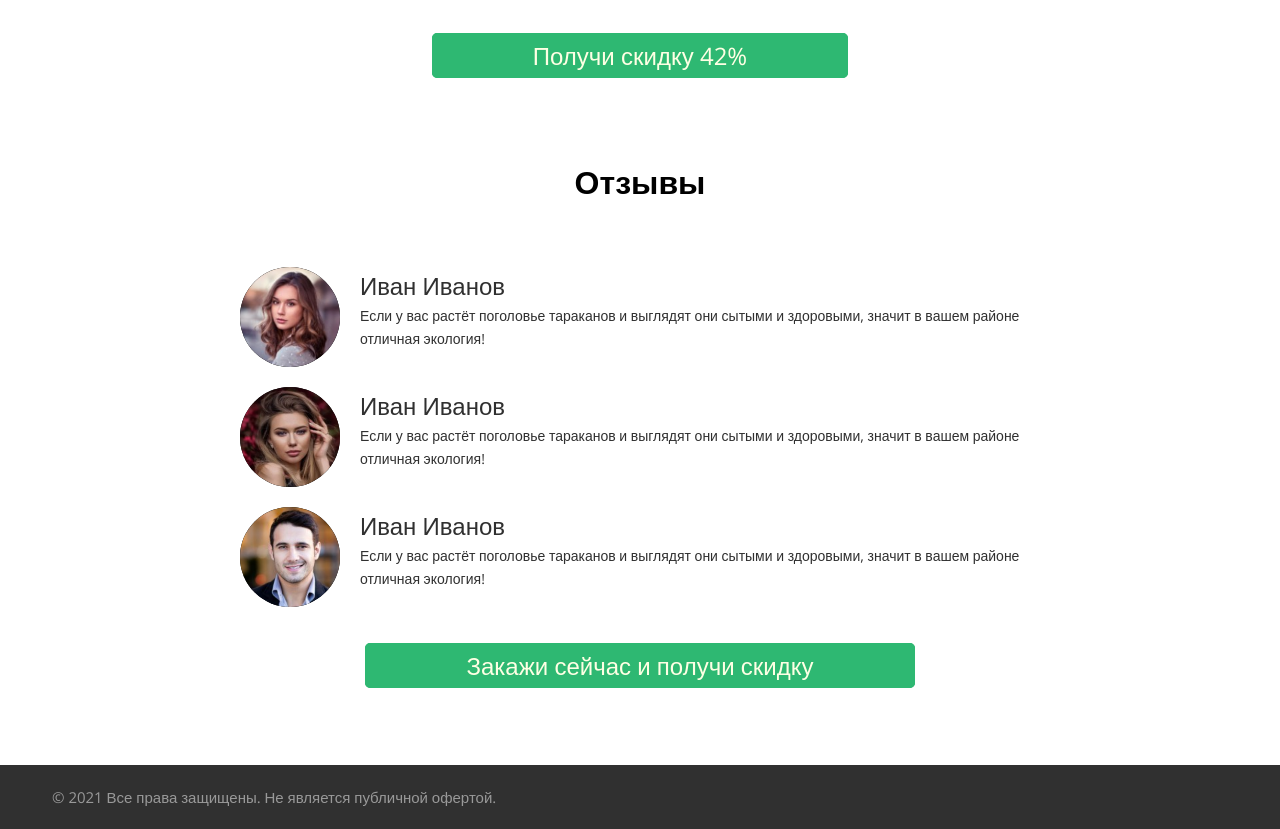
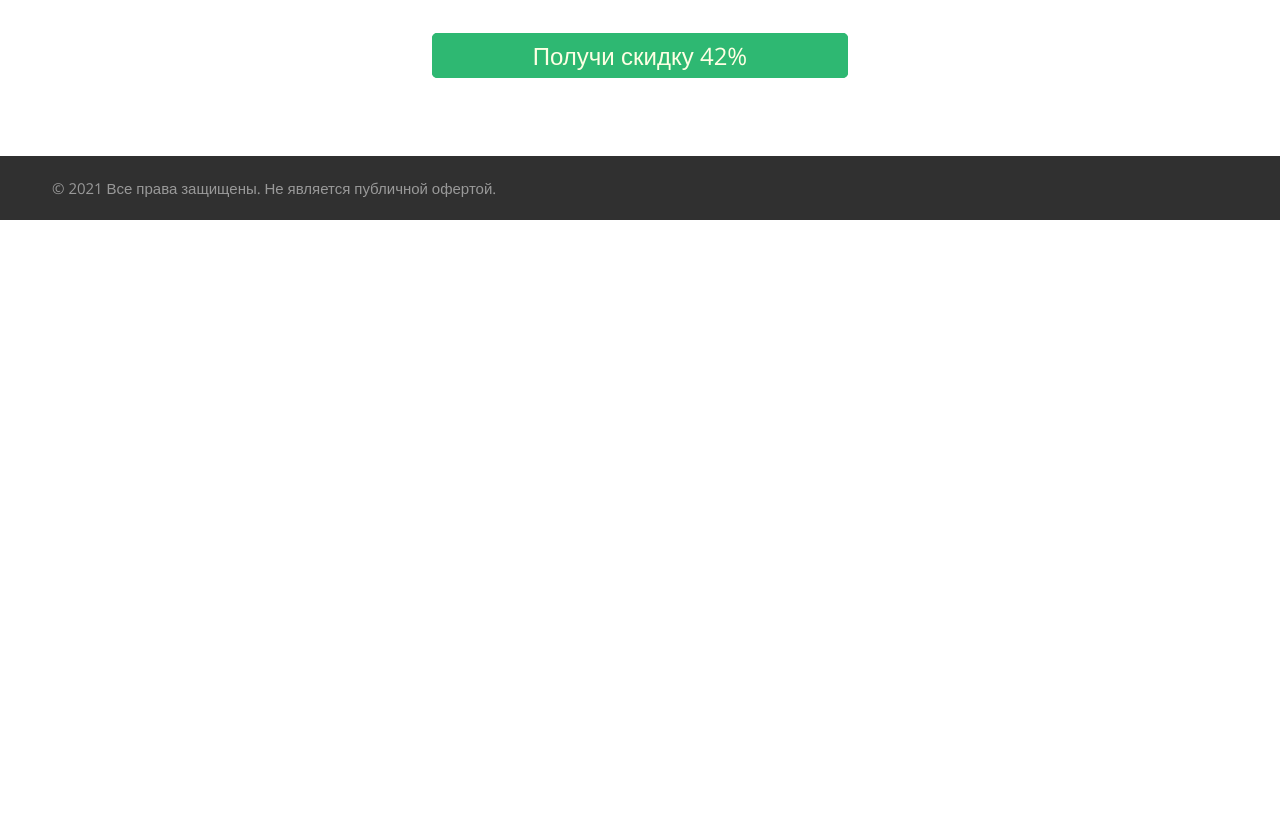
Before and after one commit to KlimovCode/biz-ses, a plain HTML site: page client/index.html in a window 1280 px wide. Shown: the part 3408-4237 px from the top of the page. After the commit the page ends 3628 px from the top, so only its background shows below. Drawn offline with nearby package versions, Linux system fonts and the light colour scheme.

Commit message:
delete feedback section

```diff
--- a/client/index.html
+++ b/client/index.html
@@ -251,7 +251,7 @@
 			</div>
 		</div>
 	</div>
-	<div class="feedback" id="feedback">
+	<!-- <div class="feedback" id="feedback">
 		<div class="container">
 			<div class="feedback__title">
 					Отзывы
@@ -311,7 +311,7 @@
 				</a>
 			</div>
 		</div>
-	</div>
+	</div> -->
 	<footer class="footer">
 		<div class="container">
 			&copy; 2021 Все права защищены. Не является публичной офертой.
```
